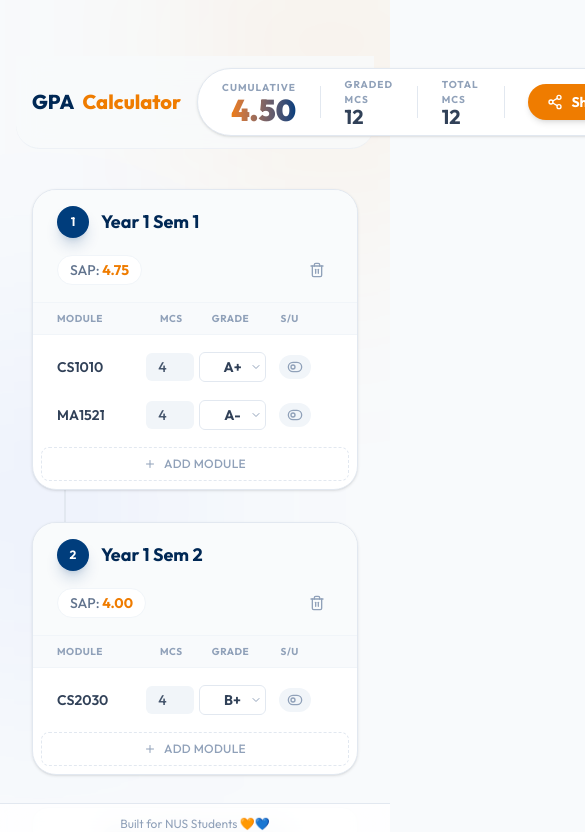
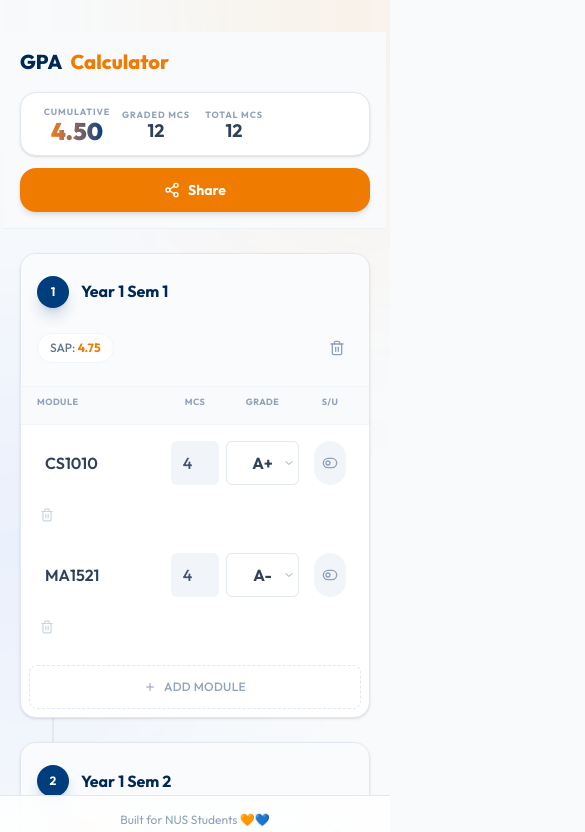
Before and after one commit to Sakthi-dev-tech/NUS-GPA-Calculator, a Next.js app in the folder gpa-calc/: page / in a window 390 px wide. Shown: the top 832 px of the page, 585 px wide, since content can reach past the window. Built offline with nearby package versions, Linux system fonts and the light colour scheme.

Commit message:
add optimisation for mobile

```diff
--- a/gpa-calc/src/app/globals.css
+++ b/gpa-calc/src/app/globals.css
@@ -38,4 +38,32 @@ body {
   color: var(--foreground);
   font-family: var(--font-sans);
   -webkit-font-smoothing: antialiased;
+  -moz-osx-font-smoothing: grayscale;
 }
+
+/* Mobile-specific optimizations */
+@media (max-width: 768px) {
+  /* Better touch targets */
+  input, button, select {
+    min-height: 44px; /* iOS recommended touch target size */
+  }
+
+  /* Prevent zoom on input focus for iOS */
+  input[type="text"],
+  input[type="number"],
+  select {
+    font-size: 16px;
+  }
+
+  /* Smooth scrolling for mobile */
+  html {
+    scroll-behavior: smooth;
+    -webkit-overflow-scrolling: touch;
+  }
+}
+
+/* Touch manipulation for interactive elements */
+.touch-manipulation {
+  touch-action: manipulation;
+  -webkit-tap-highlight-color: transparent;
+}
--- a/gpa-calc/src/app/layout.tsx
+++ b/gpa-calc/src/app/layout.tsx
@@ -9,6 +9,12 @@ export const metadata: Metadata = {
   description: "Calculate your NUS GPA in style.",
   icons: {
     icon: "/icon.png",
+  },
+  viewport: {
+    width: "device-width",
+    initialScale: 1,
+    maximumScale: 5,
+    userScalable: true,
   },
 };
 
--- a/gpa-calc/src/app/page.tsx
+++ b/gpa-calc/src/app/page.tsx
@@ -2,15 +2,15 @@ import GPACalculator from "@/components/GPACalculator";
 
 export default function Home() {
   return (
-    <div className="min-h-screen bg-slate-50 dark:bg-slate-950 flex flex-col items-center py-10 md:py-20 select-none">
-      <div className="w-full max-w-6xl px-4 z-10">
+    <div className="min-h-screen bg-slate-50 dark:bg-slate-950 flex flex-col items-center py-4 md:py-10 lg:py-20 select-none">
+      <div className="w-full max-w-6xl px-2 md:px-4 z-10">
         <GPACalculator />
       </div>
 
       {/* Background decoration */}
       <div className="fixed inset-0 z-0 pointer-events-none overflow-hidden">
-        <div className="absolute -top-[20%] -right-[10%] w-[50%] h-[50%] bg-orange-400/10 blur-[120px] rounded-full" />
-        <div className="absolute top-[40%] -left-[10%] w-[40%] h-[40%] bg-blue-600/10 blur-[120px] rounded-full" />
+        <div className="absolute -top-[30%] md:-top-[20%] -right-[20%] md:-right-[10%] w-[60%] md:w-[50%] h-[60%] md:h-[50%] bg-orange-400/10 blur-[120px] rounded-full" />
+        <div className="absolute top-[40%] -left-[20%] md:-left-[10%] w-[50%] md:w-[40%] h-[50%] md:h-[40%] bg-blue-600/10 blur-[120px] rounded-full" />
       </div>
     </div>
   );
--- a/gpa-calc/src/components/GPACalculator.tsx
+++ b/gpa-calc/src/components/GPACalculator.tsx
@@ -200,35 +200,41 @@ export default function GPACalculator() {
     }, [semesters, shareState]);
 
     return (
-        <div className="w-full max-w-5xl mx-auto p-4 md:p-8 font-sans pb-32">
-            <header className="mb-10 flex flex-row justify-between items-center gap-4 sticky top-2 z-50 bg-slate-50/80 dark:bg-slate-950/80 backdrop-blur-md py-3 -mx-4 px-4 rounded-b-3xl border-b border-slate-200/50">
-                <h1 className="text-xl md:text-2xl font-extrabold text-nus-blue-deep flex items-center gap-2 whitespace-nowrap">
+        <div className="w-full max-w-5xl mx-auto px-3 md:px-8 py-4 md:py-8 font-sans pb-24 md:pb-32">
+            <header className="mb-6 md:mb-10 flex flex-col lg:flex-row justify-between items-start lg:items-center gap-4 sticky top-0 md:top-2 z-50 bg-slate-50/95 dark:bg-slate-950/95 backdrop-blur-md py-4 -mx-4 px-4 md:rounded-b-3xl border-b border-slate-200/50">
+                <h1 className="text-xl md:text-2xl lg:text-3xl font-extrabold text-nus-blue-deep flex items-center gap-2">
                     GPA <span className="text-nus-orange">Calculator</span>
                 </h1>
-                <div className="flex items-center gap-6 bg-white dark:bg-slate-900 p-2 pr-6 rounded-full shadow-sm border border-slate-200">
-                    <div className="flex flex-col items-end pl-4">
-                        <p className="text-[10px] font-bold text-slate-400 uppercase tracking-widest">Cumulative</p>
-                        <div className="text-3xl font-black text-transparent bg-clip-text bg-linear-to-r from-nus-orange to-nus-blue leading-none">{cumulative}</div>
+
+                {/* Stats Container - responsive layout */}
+                <div className="w-full lg:w-auto flex flex-col sm:flex-row items-stretch sm:items-center gap-3">
+                    {/* GPA and MCs stats */}
+                    <div className="flex items-center gap-2 sm:gap-4 bg-white dark:bg-slate-900 p-3 sm:p-2 sm:pr-4 rounded-2xl sm:rounded-full shadow-sm border border-slate-200 overflow-x-auto">
+                        <div className="flex flex-col items-center sm:items-end pl-2 sm:pl-4 min-w-[80px]">
+                            <p className="text-[9px] sm:text-[10px] font-bold text-slate-400 uppercase tracking-widest">Cumulative</p>
+                            <div className="text-2xl sm:text-3xl font-black text-transparent bg-clip-text bg-linear-to-r from-nus-orange to-nus-blue leading-none">{cumulative}</div>
+                        </div>
+                        <div className="h-8 w-px bg-slate-200 dark:bg-slate-800 hidden sm:block"></div>
+                        <div className="flex flex-col items-center sm:items-start min-w-[70px]">
+                            <p className="text-[9px] sm:text-[10px] font-bold text-slate-400 uppercase tracking-widest whitespace-nowrap">Graded MCs</p>
+                            <div className="text-lg sm:text-xl font-bold text-slate-700 dark:text-slate-200 leading-none">{gradedCredits}</div>
+                        </div>
+                        <div className="h-8 w-px bg-slate-200 dark:bg-slate-800 hidden sm:block"></div>
+                        <div className="flex flex-col items-center sm:items-start min-w-[70px]">
+                            <p className="text-[9px] sm:text-[10px] font-bold text-slate-400 uppercase tracking-widest whitespace-nowrap">Total MCs</p>
+                            <div className="text-lg sm:text-xl font-bold text-slate-700 dark:text-slate-200 leading-none">{totalCredits}</div>
+                        </div>
                     </div>
-                    <div className="h-8 w-px bg-slate-200 dark:bg-slate-800"></div>
-                    <div>
-                        <p className="text-[10px] font-bold text-slate-400 uppercase tracking-widest">Graded MCs</p>
-                        <div className="text-xl font-bold text-slate-700 dark:text-slate-200 leading-none">{gradedCredits}</div>
-                    </div>
-                    <div className="h-8 w-px bg-slate-200 dark:bg-slate-800"></div>
-                    <div>
-                        <p className="text-[10px] font-bold text-slate-400 uppercase tracking-widest">Total MCs</p>
-                        <div className="text-xl font-bold text-slate-700 dark:text-slate-200 leading-none">{totalCredits}</div>
-                    </div>
-                    <div className="h-8 w-px bg-slate-200 dark:bg-slate-800"></div>
+
+                    {/* Share button - full width on mobile */}
                     <button
                         onClick={handleShare}
                         disabled={shareState === "loading"}
                         className={cn(
-                            "flex items-center gap-2 px-4 py-2 rounded-full font-bold shadow-md transition-all text-sm min-w-[100px] justify-center",
+                            "flex items-center gap-2 px-6 py-3 sm:py-2 rounded-2xl sm:rounded-full font-bold shadow-md transition-all text-sm justify-center",
                             shareState === "success"
                                 ? "bg-green-500 text-white"
-                                : "bg-nus-orange text-white hover:bg-orange-600",
+                                : "bg-nus-orange text-white hover:bg-orange-600 active:scale-95",
                             shareState === "loading" && "opacity-80 cursor-wait"
                         )}
                     >
@@ -240,47 +246,55 @@ export default function GPACalculator() {
                 </div>
             </header>
 
-            <main className="space-y-8">
+            <main className="space-y-6 md:space-y-8">
                 {semesters.map((sem, i) => (
                     <motion.div key={sem.id} initial={{ opacity: 0, y: 20 }} animate={{ opacity: 1, y: 0 }} transition={{ delay: i * 0.1 }} className="relative">
-                        {i !== semesters.length - 1 && <div className="absolute left-8 top-full h-8 w-0.5 bg-slate-200 dark:bg-slate-800 -z-10" />}
-                        <div className="bg-white dark:bg-slate-900 rounded-3xl shadow-sm border border-slate-200 dark:border-slate-800 overflow-hidden hover:shadow-md transition-shadow duration-300">
-                            <div className="bg-slate-50/80 dark:bg-slate-800/50 px-6 py-4 flex flex-col sm:flex-row justify-between items-start sm:items-center gap-4 border-b border-slate-100 dark:border-slate-800">
+                        {i !== semesters.length - 1 && <div className="absolute left-8 top-full h-6 md:h-8 w-0.5 bg-slate-200 dark:bg-slate-800 -z-10" />}
+                        <div className="bg-white dark:bg-slate-900 rounded-2xl md:rounded-3xl shadow-sm border border-slate-200 dark:border-slate-800 overflow-hidden hover:shadow-md transition-shadow duration-300">
+                            <div className="bg-slate-50/80 dark:bg-slate-800/50 px-4 md:px-6 py-4 flex flex-col sm:flex-row justify-between items-start sm:items-center gap-3 md:gap-4 border-b border-slate-100 dark:border-slate-800">
                                 <div className="flex items-center gap-3 w-full sm:w-auto">
                                     <span className="shrink-0 flex items-center justify-center w-8 h-8 rounded-full bg-nus-blue text-white text-xs font-bold shadow-lg shadow-nus-blue/20">{i + 1}</span>
-                                    <input value={sem.label} onChange={(e) => updateSemesterLabel(sem.id, e.target.value)} className="text-lg font-bold text-nus-blue-deep dark:text-slate-100 bg-transparent border-b border-transparent hover:border-slate-300 focus:border-nus-orange focus:outline-none w-full sm:w-auto transition-colors" />
+                                    <input value={sem.label} onChange={(e) => updateSemesterLabel(sem.id, e.target.value)} className="text-base md:text-lg font-bold text-nus-blue-deep dark:text-slate-100 bg-transparent border-b border-transparent hover:border-slate-300 focus:border-nus-orange focus:outline-none w-full sm:w-auto transition-colors py-1" />
                                 </div>
-                                <div className="flex items-center gap-4 text-sm w-full sm:w-auto justify-between sm:justify-end">
-                                    <span className="text-slate-500 font-medium bg-white dark:bg-slate-900 px-3 py-1 rounded-full border border-slate-100 dark:border-slate-700">SAP: <span className="text-nus-orange font-bold">{calculateGPA(sem.modules)}</span></span>
-                                    <button onClick={() => removeSemester(sem.id)} className="text-slate-400 hover:text-red-500 transition-colors p-2 hover:bg-red-50 rounded-full"><Trash2 className="w-4 h-4" /></button>
+                                <div className="flex items-center gap-3 md:gap-4 text-sm w-full sm:w-auto justify-between sm:justify-end">
+                                    <span className="text-slate-500 font-medium bg-white dark:bg-slate-900 px-3 py-1.5 rounded-full border border-slate-100 dark:border-slate-700 text-xs md:text-sm">SAP: <span className="text-nus-orange font-bold">{calculateGPA(sem.modules)}</span></span>
+                                    <button onClick={() => removeSemester(sem.id)} className="text-slate-400 hover:text-red-500 transition-colors p-2 hover:bg-red-50 dark:hover:bg-red-900/20 rounded-full touch-manipulation"><Trash2 className="w-4 h-4" /></button>
                                 </div>
                             </div>
 
-                            <div className="grid grid-cols-12 gap-2 px-6 py-2 bg-slate-50 dark:bg-slate-900 text-[10px] font-bold text-slate-400 uppercase tracking-wider border-b border-slate-100 dark:border-slate-800">
-                                <div className="col-span-4 md:col-span-5">Module</div>
-                                <div className="col-span-2 md:col-span-2 text-center">MCs</div>
+                            {/* Column Headers */}
+                            <div className="grid grid-cols-12 gap-2 px-4 md:px-6 py-2 bg-slate-50 dark:bg-slate-900 text-[9px] md:text-[10px] font-bold text-slate-400 uppercase tracking-wider border-b border-slate-100 dark:border-slate-800">
+                                <div className="col-span-5 md:col-span-5">Module</div>
+                                <div className="col-span-2 text-center">MCs</div>
                                 <div className="col-span-3 md:col-span-2 text-center">Grade</div>
                                 <div className="col-span-2 text-center">S/U</div>
-                                <div className="col-span-1"></div>
+                                <div className="col-span-0 md:col-span-1"></div>
                             </div>
 
-                            <div className="p-2">
+                            <div className="p-2 md:p-2">
                                 <AnimatePresence initial={false}>
                                     {sem.modules.map((m) => (
-                                        <motion.div key={m.id} layout initial={{ opacity: 0, x: -10 }} animate={{ opacity: 1, x: 0 }} exit={{ opacity: 0, height: 0, overflow: 'hidden' }} className={cn("grid grid-cols-12 gap-2 items-center p-2 rounded-lg hover:bg-slate-50 dark:hover:bg-slate-800/50 transition-colors group", m.isSU && "bg-purple-50/50 dark:bg-purple-900/10")}>
-                                            <div className="col-span-4 md:col-span-5"><input type="text" value={m.name} onChange={(e) => updateModule(sem.id, m.id, "name", e.target.value)} className="w-full bg-transparent text-slate-700 dark:text-slate-200 font-semibold text-sm focus:outline-none focus:ring-1 focus:ring-nus-blue/20 rounded px-2 py-1.5 placeholder-slate-300" placeholder="Module Code" /></div>
-                                            <div className="col-span-2 md:col-span-2 flex justify-center"><input type="number" min="0" max="20" value={m.credits} onChange={(e) => updateModule(sem.id, m.id, "credits", Number(e.target.value))} className="w-12 text-center bg-slate-100 dark:bg-slate-800 text-slate-600 dark:text-slate-300 text-sm font-medium rounded-md py-1 focus:outline-none focus:ring-1 focus:ring-nus-blue/20" /></div>
+                                        <motion.div key={m.id} layout initial={{ opacity: 0, x: -10 }} animate={{ opacity: 1, x: 0 }} exit={{ opacity: 0, height: 0, overflow: 'hidden' }} className={cn("grid grid-cols-12 gap-2 items-center p-2 md:p-2 rounded-lg hover:bg-slate-50 dark:hover:bg-slate-800/50 transition-colors group", m.isSU && "bg-purple-50/50 dark:bg-purple-900/10")}>
+                                            {/* Module Name */}
+                                            <div className="col-span-5 md:col-span-5"><input type="text" value={m.name} onChange={(e) => updateModule(sem.id, m.id, "name", e.target.value)} className="w-full bg-transparent text-slate-700 dark:text-slate-200 font-semibold text-sm md:text-sm focus:outline-none focus:ring-1 focus:ring-nus-blue/20 rounded px-2 py-2 md:py-1.5 placeholder-slate-300 touch-manipulation" placeholder="Module Code" /></div>
+
+                                            {/* Credits */}
+                                            <div className="col-span-2 flex justify-center"><input type="number" min="0" max="20" value={m.credits} onChange={(e) => updateModule(sem.id, m.id, "credits", Number(e.target.value))} className="w-12 md:w-12 text-center bg-slate-100 dark:bg-slate-800 text-slate-600 dark:text-slate-300 text-sm font-medium rounded-md py-2 md:py-1 focus:outline-none focus:ring-1 focus:ring-nus-blue/20 touch-manipulation" /></div>
+
+                                            {/* Grade */}
                                             <div className="col-span-3 md:col-span-2 flex justify-center">
-                                                <div className={cn("relative w-full md:w-24", m.isSU && "opacity-40 pointer-events-none")}>
-                                                    <select value={m.gradeValue} onChange={(e) => updateModule(sem.id, m.id, "gradeValue", Number(e.target.value))} disabled={m.isSU} className="w-full appearance-none bg-white dark:bg-slate-800 border border-slate-200 dark:border-slate-700 text-slate-700 dark:text-slate-200 font-bold rounded-md py-1 px-2 text-center text-sm focus:outline-none focus:border-nus-orange transition-colors">{GRADE_OPTIONS.map((o) => <option key={o.label} value={o.value}>{o.label}</option>)}</select>
+                                                <div className={cn("relative w-full", m.isSU && "opacity-40 pointer-events-none")}>
+                                                    <select value={m.gradeValue} onChange={(e) => updateModule(sem.id, m.id, "gradeValue", Number(e.target.value))} disabled={m.isSU} className="w-full appearance-none bg-white dark:bg-slate-800 border border-slate-200 dark:border-slate-700 text-slate-700 dark:text-slate-200 font-bold rounded-md py-2 md:py-1 px-2 text-center text-sm focus:outline-none focus:border-nus-orange transition-colors touch-manipulation">{GRADE_OPTIONS.map((o) => <option key={o.label} value={o.value}>{o.label}</option>)}</select>
                                                     <div className="pointer-events-none absolute inset-y-0 right-0 flex items-center px-1 text-slate-400"><ChevronDown className="h-3 w-3" /></div>
                                                 </div>
                                             </div>
+
+                                            {/* S/U Toggle */}
                                             <div className="col-span-2 flex justify-center">
                                                 <button
                                                     onClick={() => toggleSU(sem.id, m.id)}
                                                     className={cn(
-                                                        "flex items-center gap-1 px-2 py-1 rounded-full text-xs font-bold transition-all",
+                                                        "flex items-center justify-center gap-1 px-2 md:px-2 py-2 md:py-1 rounded-full text-xs font-bold transition-all touch-manipulation",
                                                         m.isSU
                                                             ? "bg-purple-500 text-white shadow-md shadow-purple-500/20"
                                                             : "bg-slate-100 dark:bg-slate-800 text-slate-400 hover:bg-slate-200 dark:hover:bg-slate-700"
@@ -288,21 +302,23 @@ export default function GPACalculator() {
                                                     title={m.isSU ? "Module is S/U'd - Click to remove" : "Click to S/U this module"}
                                                 >
                                                     {m.isSU ? <ToggleRight className="w-4 h-4" /> : <ToggleLeft className="w-4 h-4" />}
-                                                    <span className="hidden md:inline">{m.isSU ? "S/U" : "Off"}</span>
+                                                    <span className="hidden sm:inline">{m.isSU ? "S/U" : "Off"}</span>
                                                 </button>
                                             </div>
-                                            <div className="col-span-1 flex justify-center"><button onClick={() => removeModule(sem.id, m.id)} className="p-1.5 text-slate-300 hover:text-red-500 rounded-md hover:bg-red-50 dark:hover:bg-red-900/20 transition-all opacity-0 group-hover:opacity-100" tabIndex={-1}><Trash2 className="w-3.5 h-3.5" /></button></div>
+
+                                            {/* Delete Button */}
+                                            <div className="col-span-0 md:col-span-1 flex justify-center"><button onClick={() => removeModule(sem.id, m.id)} className="p-1.5 text-slate-300 hover:text-red-500 rounded-md hover:bg-red-50 dark:hover:bg-red-900/20 transition-all opacity-100 md:opacity-0 md:group-hover:opacity-100 touch-manipulation" tabIndex={-1}><Trash2 className="w-3.5 h-3.5" /></button></div>
                                         </motion.div>
                                     ))}
                                 </AnimatePresence>
-                                <button onClick={() => addModule(sem.id)} className="w-full mt-2 py-2 border border-dashed border-slate-200 dark:border-slate-700 text-slate-400 text-xs font-medium uppercase tracking-wide rounded-lg hover:border-nus-blue hover:text-nus-blue hover:bg-nus-blue/5 transition-all flex items-center justify-center gap-2"><Plus className="w-3 h-3" /> Add Module</button>
+                                <button onClick={() => addModule(sem.id)} className="w-full mt-2 py-3 md:py-2 border border-dashed border-slate-200 dark:border-slate-700 text-slate-400 text-xs font-medium uppercase tracking-wide rounded-lg hover:border-nus-blue hover:text-nus-blue hover:bg-nus-blue/5 transition-all flex items-center justify-center gap-2 touch-manipulation"><Plus className="w-3 h-3" /> Add Module</button>
                             </div>
                         </div>
                     </motion.div>
                 ))}
-                <motion.button whileHover={{ scale: 1.01 }} whileTap={{ scale: 0.99 }} onClick={addSemester} className="w-full py-4 bg-white dark:bg-slate-900 rounded-2xl shadow-sm border border-slate-200 dark:border-slate-800 text-nus-blue font-bold flex items-center justify-center gap-3 hover:shadow-md hover:border-nus-blue/30 transition-all group"><div className="w-8 h-8 rounded-full bg-nus-blue/10 flex items-center justify-center group-hover:bg-nus-blue group-hover:text-white transition-colors"><Plus className="w-5 h-5" /></div><span>Add Next Semester</span></motion.button>
+                <motion.button whileHover={{ scale: 1.01 }} whileTap={{ scale: 0.99 }} onClick={addSemester} className="w-full py-5 md:py-4 bg-white dark:bg-slate-900 rounded-2xl shadow-sm border border-slate-200 dark:border-slate-800 text-nus-blue font-bold flex items-center justify-center gap-3 hover:shadow-md hover:border-nus-blue/30 transition-all group touch-manipulation"><div className="w-8 h-8 rounded-full bg-nus-blue/10 flex items-center justify-center group-hover:bg-nus-blue group-hover:text-white transition-colors"><Plus className="w-5 h-5" /></div><span>Add Next Semester</span></motion.button>
             </main>
-            <footer className="fixed bottom-0 left-0 right-0 bg-white/80 dark:bg-slate-950/80 backdrop-blur-lg border-t border-slate-200 dark:border-slate-800 py-3 text-center text-slate-400 text-xs z-40"><p>Built for NUS Students 🧡💙</p></footer>
+            <footer className="fixed bottom-0 left-0 right-0 bg-white/80 dark:bg-slate-950/80 backdrop-blur-lg border-t border-slate-200 dark:border-slate-800 py-4 md:py-3 text-center text-slate-400 text-xs z-40"><p>Built for NUS Students 🧡💙</p></footer>
         </div>
     );
 }
```
